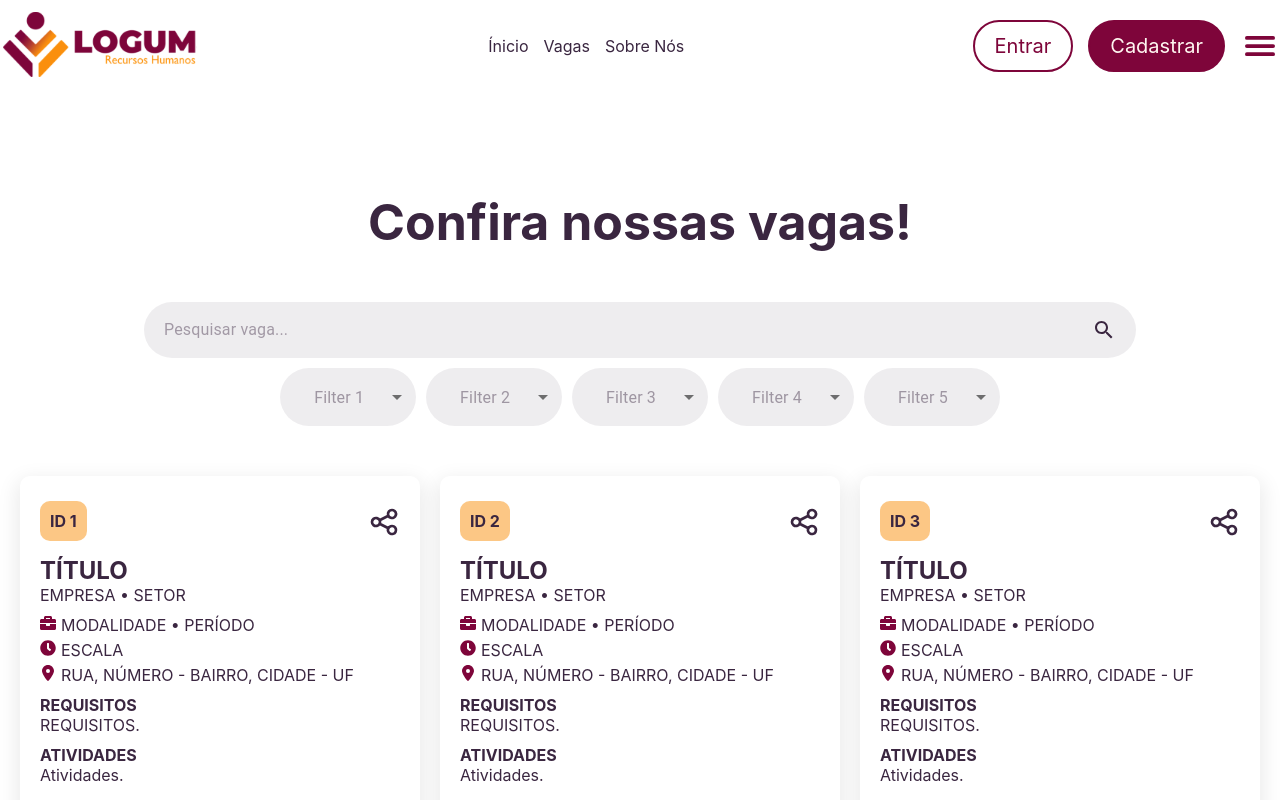
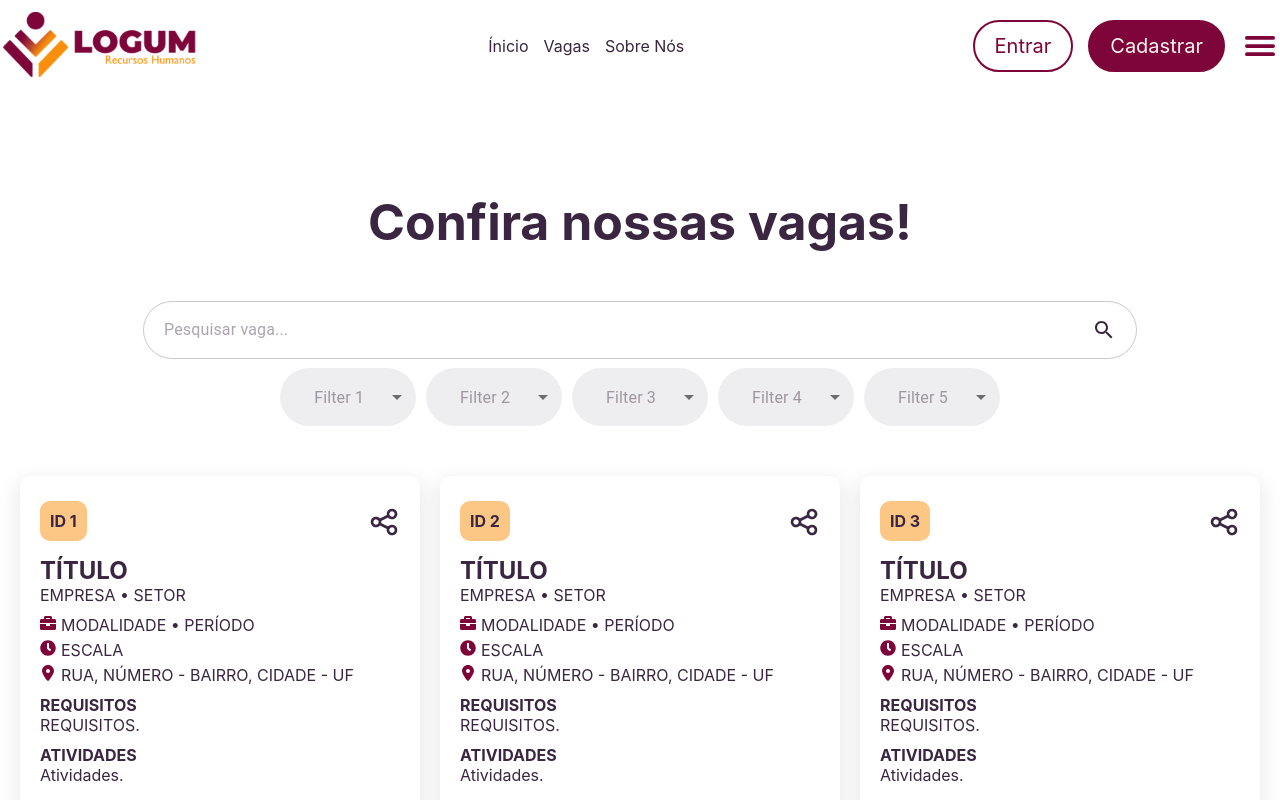
Before and after one commit to MPCGomes/logumrh, a Next.js app in the folder frontend-web/: page /vacancies in a window 1280 px wide. Shown: the top 800 px of the page. Built offline with nearby package versions, Linux system fonts and the light colour scheme.

Commit message:
styles (searchBar): border and background

```diff
--- a/frontend-web/components/SearchBar/SearchBar.tsx
+++ b/frontend-web/components/SearchBar/SearchBar.tsx
@@ -7,7 +7,8 @@ import { styled } from '@mui/material/styles';
 const StyledSearchInput = styled(InputBase)({
   width: '80%',
   borderRadius: 50,
-  backgroundColor: '#3a264015',
+  outline: '1px solid #3a264040',
+  backgroundColor: 'transparent',
   padding: '12px 20px',
   color: 'white',
   '& .MuiInputBase-input': {
@@ -20,10 +21,11 @@ const StyledSearchInput = styled(InputBase)({
     color: '#3a2640',
   },
   '&:hover': {
-    borderColor: 'blue',
+    borderColor: '#3a2640',
   },
   '&.Mui-focused': {
-    borderColor: 'green',
+    outline: '2px solid #3a2640',
+    borderColor: '#3a2640',
   },
 });
 
```
